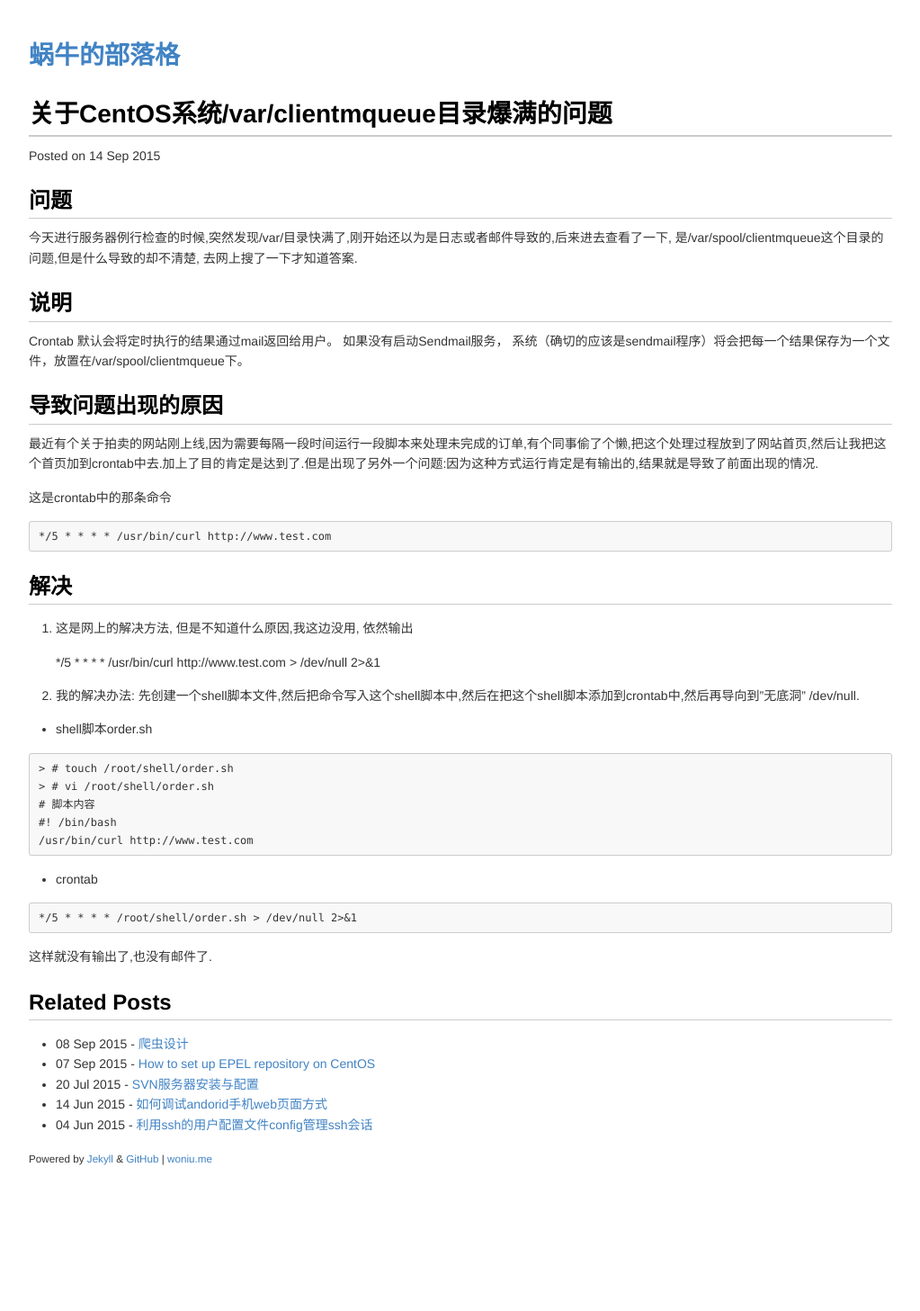
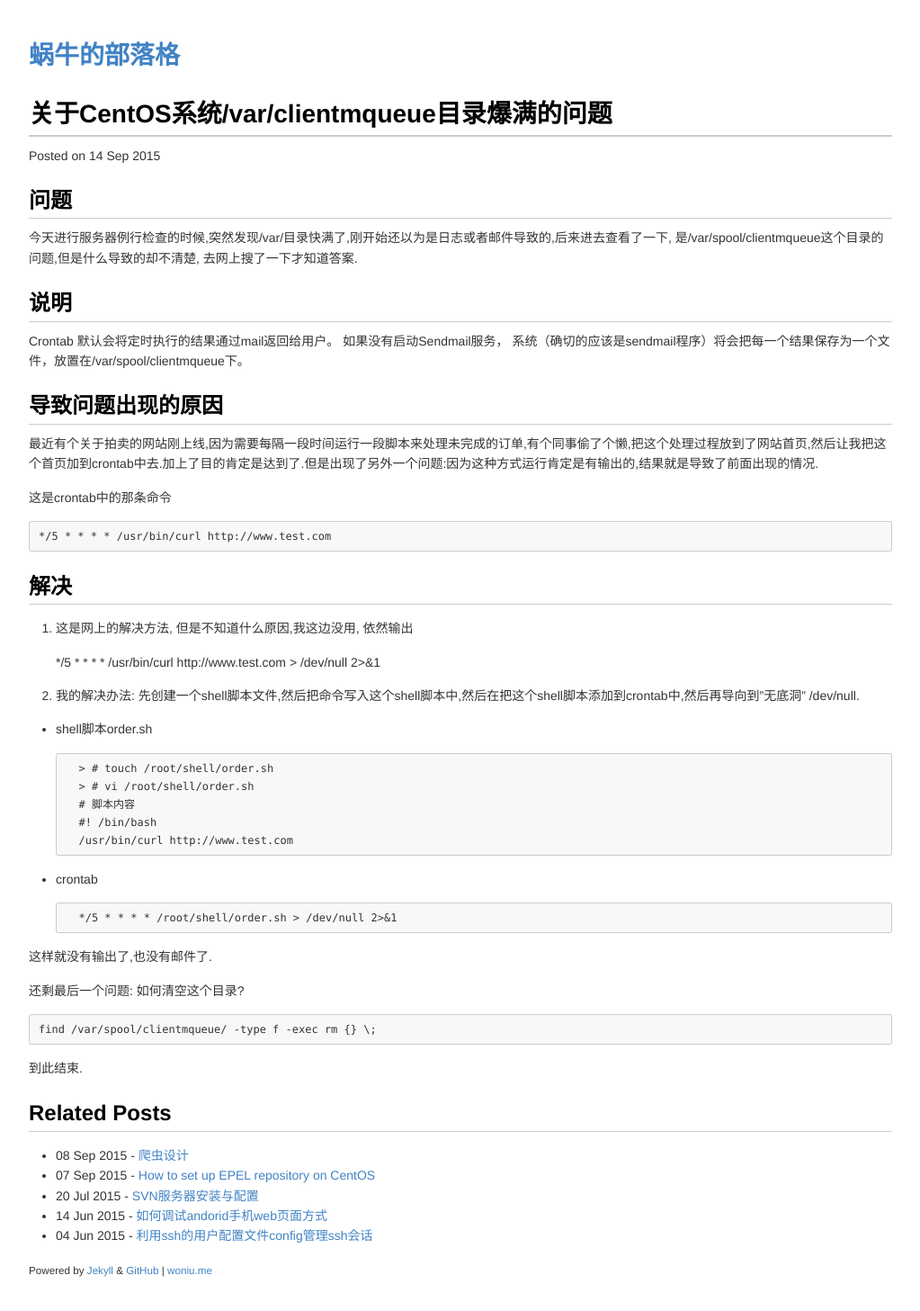
Before and after one commit to peng2089/dp.github.io, a Jekyll site: the page built from _posts/2015-09-14-关于CentOS系统var-clientmqueue目录爆满的问题.md, in a window 1280 px wide. Shown: the whole page at 90% size, without its empty margins (128-1151 px from the left). Built offline with Jekyll 4.4.1, drawn with Linux system fonts in a browser that asks for light colours; before the commit the page ends 1333 px from its top, so only the background shows below that.

Commit message:
如何删除该目录

````diff
--- a/_posts/2015-09-14-关于CentOS系统var-clientmqueue目录爆满的问题.md
+++ b/_posts/2015-09-14-关于CentOS系统var-clientmqueue目录爆满的问题.md
@@ -33,17 +33,21 @@ Crontab 默认会将定时执行的结果通过mail返回给用户。 如果没
 
 - shell脚本order.sh
 
-```
-> # touch /root/shell/order.sh
-> # vi /root/shell/order.sh
-# 脚本内容
-#! /bin/bash
-/usr/bin/curl http://www.test.com
-```
+		> # touch /root/shell/order.sh
+		> # vi /root/shell/order.sh
+		# 脚本内容
+		#! /bin/bash
+		/usr/bin/curl http://www.test.com
+
 - crontab
 
-```
-*/5 * * * * /root/shell/order.sh > /dev/null 2>&1
-```
+		*/5 * * * * /root/shell/order.sh > /dev/null 2>&1
+
 
 这样就没有输出了,也没有邮件了.
+
+还剩最后一个问题: 如何清空这个目录?
+
+	find /var/spool/clientmqueue/ -type f -exec rm {} \;
+
+到此结束.
````
